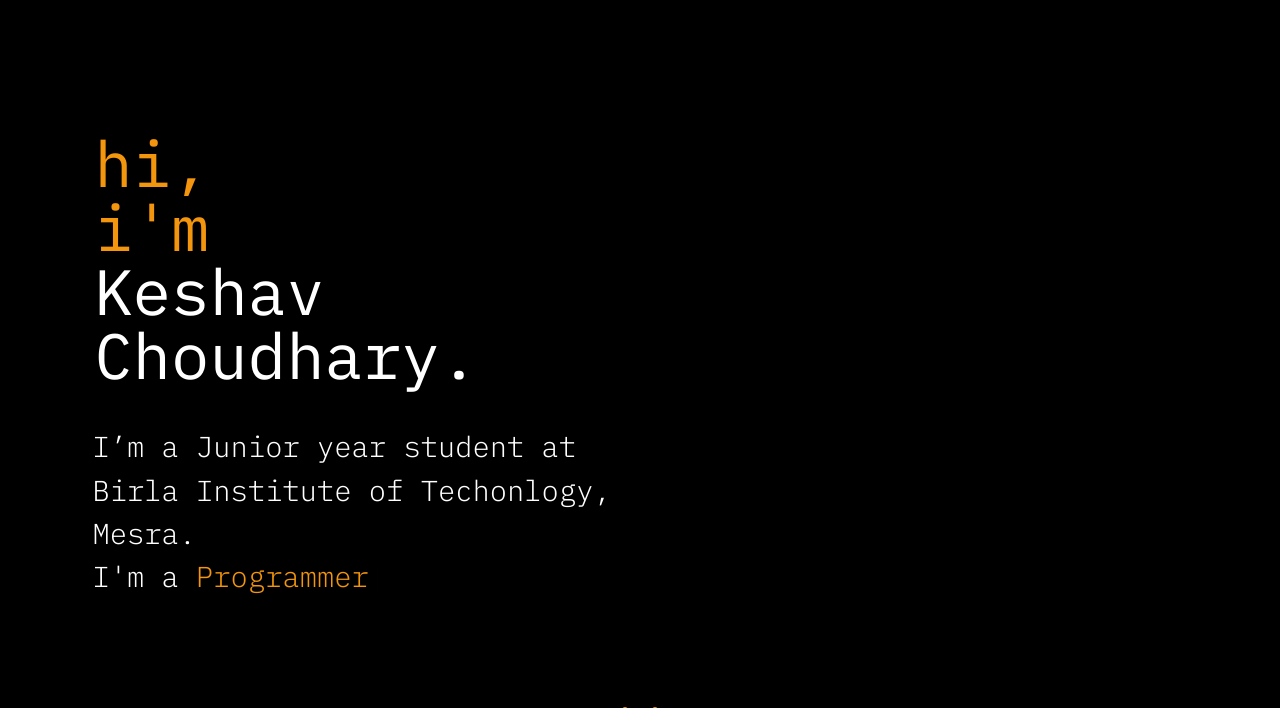
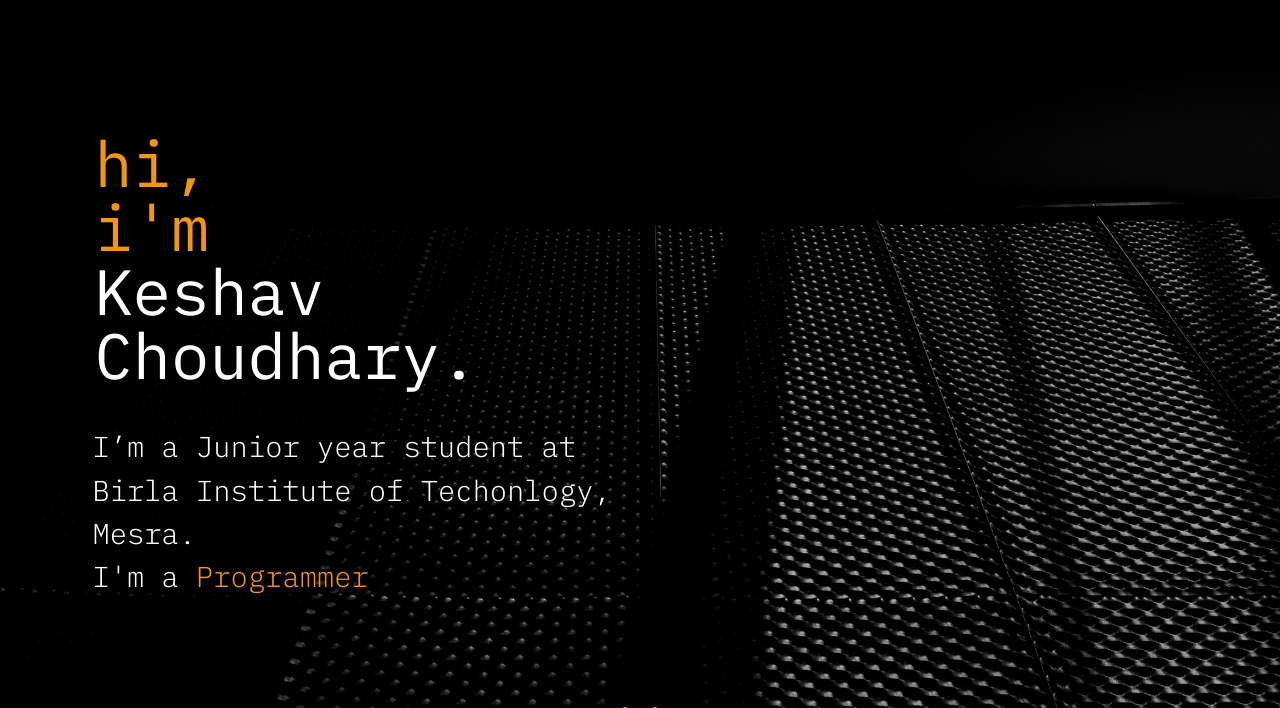
Before and after one commit to keshav211/Portfolio_website, a plain HTML site: page index.html in a window 1280 px wide. Shown: the part 92-800 px from the top of the page. Drawn offline with nearby package versions, Linux system fonts and the light colour scheme.

Commit message:
updated background

```diff
--- a/styles.css
+++ b/styles.css
@@ -19,7 +19,7 @@ body{
 }
 
 #title{
-    background-image: url(home.jpg);
+    background-image: url(images/home.jpg);
     background-repeat: no-repeat;
     background-position: center center;
     background-size: cover;
```
